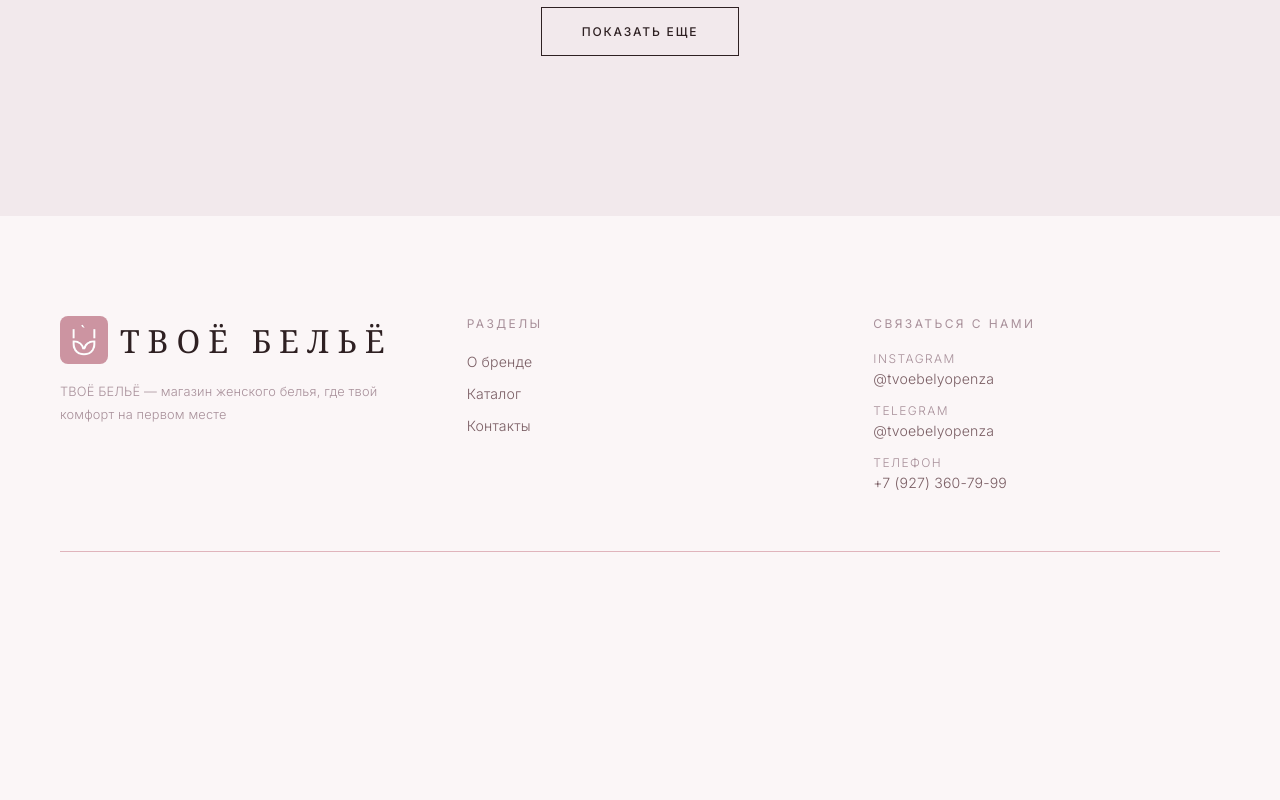
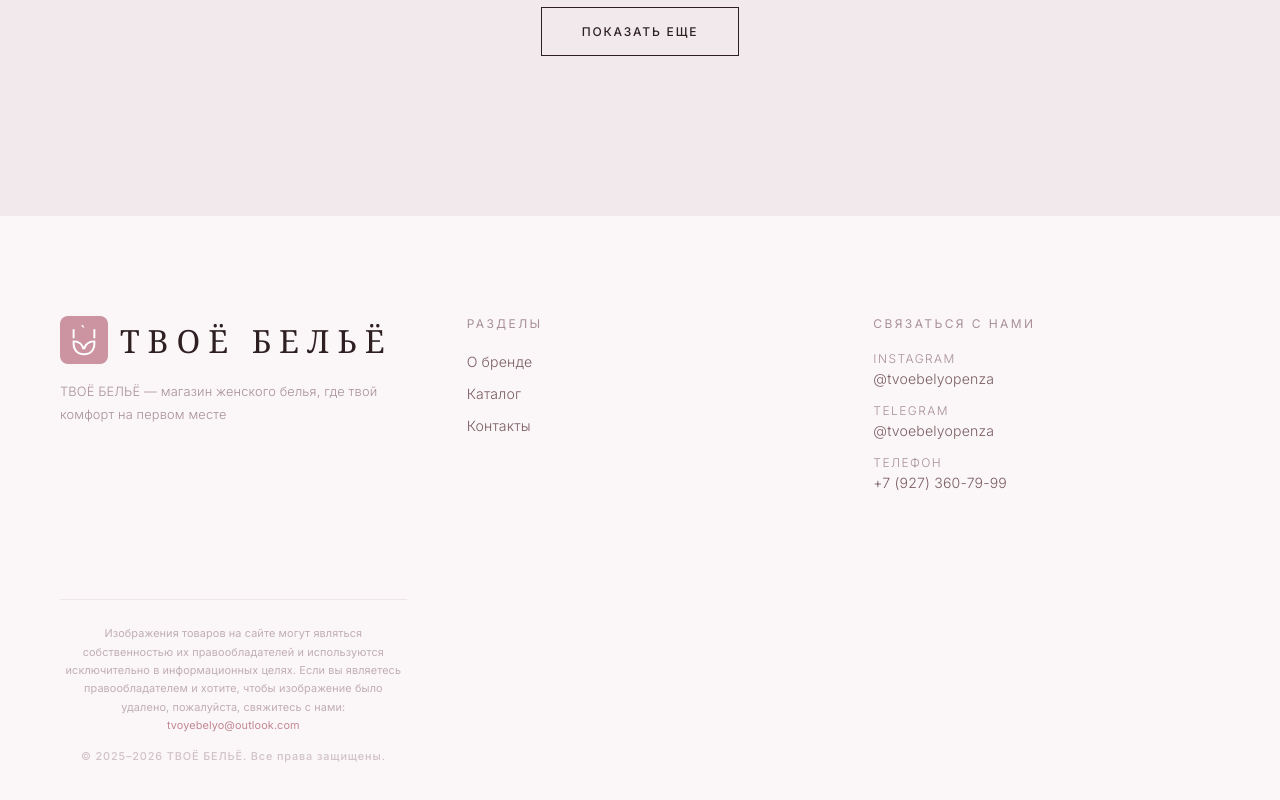
Before and after one commit to pinkfloydofthewall/tvoebelyopenza_site, a plain HTML site: page index.html in a window 1280 px wide. Shown: the part 4499-5299 px from the top of the page. Before the commit the page ends 5151 px from the top, so only its background shows below. Drawn offline with nearby package versions, Linux system fonts and the light colour scheme.

Commit message:
Add copyright disclaimer with contact email to footer

```diff
--- a/index.html
+++ b/index.html
@@ -259,6 +259,11 @@
   </div>
 
 
+  <div class="footer-disclaimer">
+    <p>Изображения товаров на сайте могут являться собственностью их правообладателей и используются исключительно в информационных целях. Если вы являетесь правообладателем и хотите, чтобы изображение было удалено, пожалуйста, свяжитесь с нами: <a href="mailto:tvoyebelyo@outlook.com">tvoyebelyo@outlook.com</a></p>
+    <p>© 2025–2026 ТВОЁ БЕЛЬЁ. Все права защищены.</p>
+  </div>
+
 </footer>
 
 <!-- ══════════════════════════════════════════════════════════
--- a/styles.css
+++ b/styles.css
@@ -1655,6 +1655,43 @@ footer {
   width: 100%;
 }
 
+/* ── Footer Disclaimer ──────────────────────────────────────── */
+.footer-disclaimer {
+  margin-top: 48px;
+  padding-top: 24px;
+  border-top: 1px solid rgba(168, 144, 154, 0.15);
+  text-align: center;
+}
+
+.footer-disclaimer p {
+  font-family: var(--font-sans);
+  font-size: 0.68rem;
+  color: var(--taupe-light);
+  line-height: 1.7;
+  letter-spacing: 0.01em;
+  max-width: 600px;
+  margin: 0 auto 8px;
+  opacity: 0.7;
+}
+
+.footer-disclaimer p:last-child {
+  margin-top: 12px;
+  font-weight: 500;
+  letter-spacing: 0.08em;
+  opacity: 0.5;
+}
+
+.footer-disclaimer a {
+  color: var(--blush-deep);
+  text-decoration: none;
+  border-bottom: 1px solid transparent;
+  transition: border-color 0.3s ease;
+}
+
+.footer-disclaimer a:hover {
+  border-color: var(--blush-deep);
+}
+
 /* ── Keyframes ────────────────────────────────────────────── */
 @keyframes fadeIn {
   from { opacity: 0; }
```
